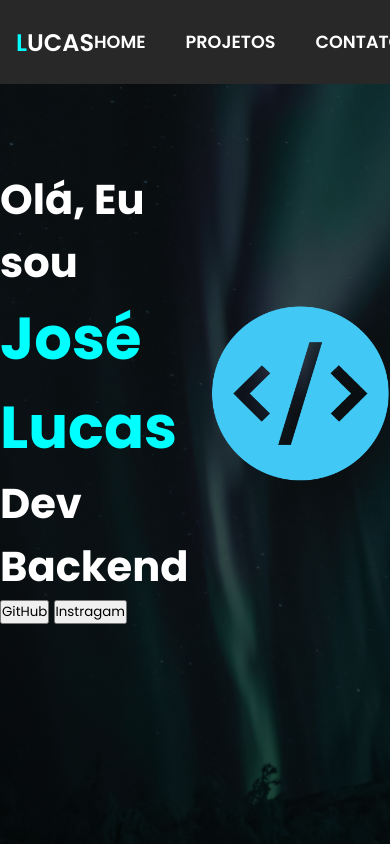
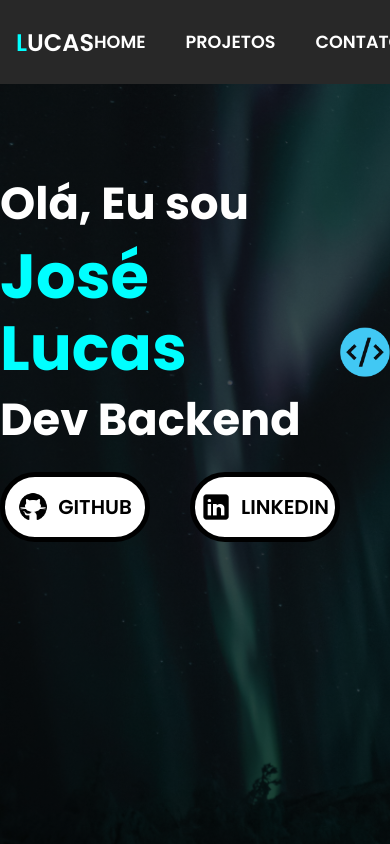
Before and after one commit to Lucaswpp/portifolio-lucas, a plain HTML site: page index.html in a window 390 px wide. Shown: the top 844 px of the page. Drawn offline with Linux system fonts and the light colour scheme.

Commit message:
versão 1.2

```diff
--- a/index.html
+++ b/index.html
@@ -24,13 +24,26 @@
 
     <main>
         <div class="conteiner-main">
+
+            <div class="intro">
                 <h2 class="sub-titulo">Olá, Eu sou</h2>
                 <h1 class="titulo">José Lucas</h1>
                 <h2 class="sub-titulo">Dev Backend</h2>
 
-            <div>
-                <button class="btn">GitHub</button>
-                <button class="btn">Instragam</button>
+                <div class="conteiner-btn">
+                    <button class="btn">
+                        <div class="img-text">
+                            <img class="img-btn" src="github.png">
+                            <p class="btn-text">github</p>
+                        </div>
+                    </button>
+
+                    <button class="btn">
+                        <div class="img-text">
+                            <img class="img-btn" src="linkedin.png">
+                            <p class="btn-text">linkedin</p>
+                        </div>
+                    </button>
                 </div>
             </div>
 
@@ -38,6 +51,7 @@
                 <img src="code.png">
             </div>
 
+        </div>
     </main>
 
 </body>
--- a/style.css
+++ b/style.css
@@ -48,7 +48,7 @@ header
     font-weight: 600;
 }
 
-main
+.conteiner-main
 {
     display: flex;
     align-items: center;
@@ -71,14 +71,14 @@ main
 .sub-titulo
 {
     color: white;
-    font-size: 3.5rem;
+    font-size: 4rem;
 }
 
 .titulo
 {
     color: aqua;
     font-weight: 700;
-    font-size: 5rem;
+    font-size: 6rem;
 
 }
 
@@ -93,21 +93,88 @@ nav ul li a:hover
     border-bottom: 2px solid aqua;
 }
 
+.conteiner-btn
+{
+    display: flex;
+    align-items: center;
+    gap: 40px;
+    margin-top: 1rem;
+}
 
-@media (max-width:900px)
+.btn
+{
+    border-radius: 100vmax;
+    width: 200px;
+    height: 65px;
+    background-color: white;
+    border: 5px solid black;
+    padding-block: 37px;
+}
+
+.btn:hover
+{
+    background-color: aqua;
+    transition: .4s;
+}
+.img-text
+{
+    width: 100%;
+    height: 100%;
+    display: flex;
+    align-items: center;
+    justify-content: center;
+    gap: 10px;
+}
+.img-btn
+{
+    width: 60px;
+    height: 60px;
+}
+
+.intro
+{
+    line-height: 6.5em;
+}
+
+.btn-text
+{
+    font-weight: 600;
+    font-size: 1.5em;
+    text-transform: uppercase;
+}
+
+@media (max-width:1050px)
 {
     .titulo
     {
-        font-size: 3.7rem;
+        font-size: 3.9rem;
     }
 
     .sub-titulo
     {
-        font-size: 2.6rem
+        font-size: 2.8rem
     }
 
     .conteiner-img
     {
-        width: 280px;
+        width: 310px;
+    }
+
+    .btn
+    {
+        width: 150px;
+        height: 55px;
+        padding: 30px;
+    }
+
+    .img-btn
+    {
+        width: 30px;
+        height: 30px;
+    }
+
+    .intro
+    {
+        line-height: 4.5em;
     }
 }
```
Also changed, not shown: main.js (added), pau.png (deleted). Lines whose indentation alone changed are shown as unchanged.
